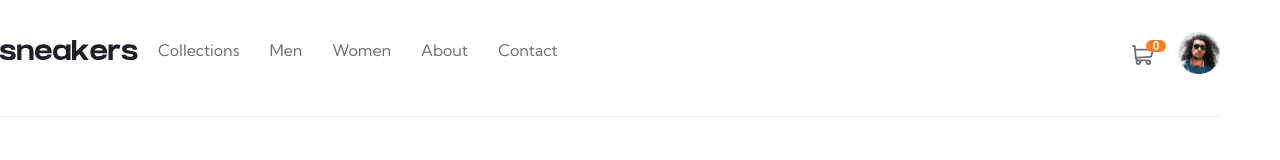
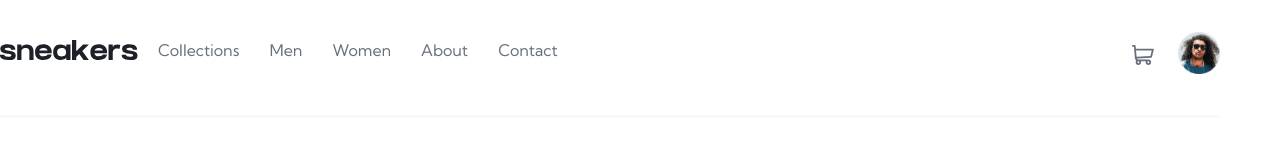
Before and after one commit to lauriselvijs/e-commerce-product-page, a React (Create React App) app: page /product-page/fall-limited-edition-sneakers in a window 1280 px wide. Shown: the top 160 px of the page. Built offline with nearby package versions, Linux system fonts and the light colour scheme.

Commit message:
cart btn fix

```diff
--- a/src/components/ShoppingCartBtn/ShoppingCartBtn.component.tsx
+++ b/src/components/ShoppingCartBtn/ShoppingCartBtn.component.tsx
@@ -42,9 +42,11 @@ const ShoppingCartBtn = () => {
             fillRule="nonzero"
           />
         </svg>
-        <ShoppingCartBtnItemAmountStyle>
-          {cart.length}
-        </ShoppingCartBtnItemAmountStyle>
+        {cart.length !== 0 && (
+          <ShoppingCartBtnItemAmountStyle>
+            {cart.length}
+          </ShoppingCartBtnItemAmountStyle>
+        )}
       </ShoppingCartBtnStyle>
       <ShoppingCartModal showCart={showCart} />
     </ShoppingCartBtnContainerStyle>
```
